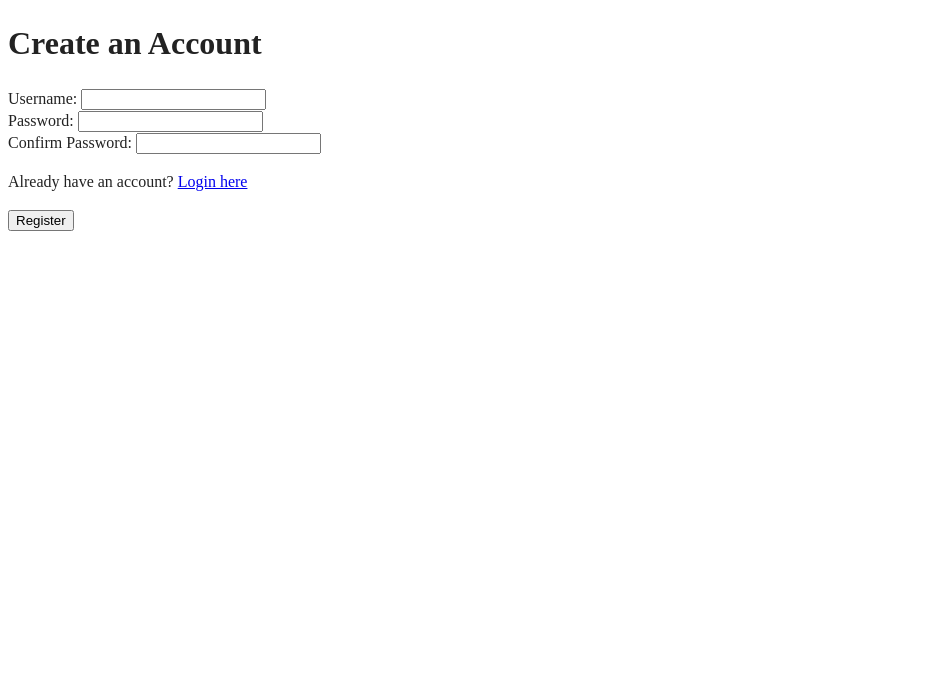
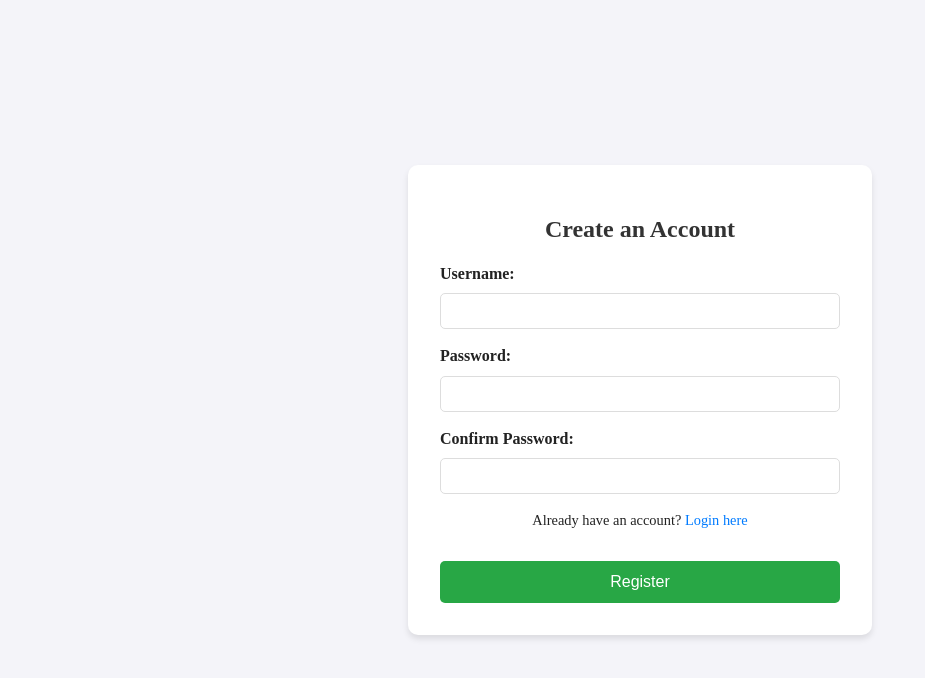
Before and after one commit to CyberSakura/CodeMentor_html, a website built with webpack: page html/register.html in a window 1280 px wide. Shown: the whole page, without its empty margins (0-925 px from the left). Built offline with nearby package versions, Linux system fonts and the light colour scheme.

Commit message:
Style changes for login and register page

```diff
--- a/css/style.css
+++ b/css/style.css
@@ -54,11 +54,167 @@ nav a:hover {
   text-decoration: underline; /* Optional: Add underline on hover */
 }
 
+/* Login pages style */
+.login-page {
+  margin: 0;
+  padding: 0;
+  height: 100vh;
+  display: flex;
+  justify-content: center;
+  align-items: center;
+  background-color: #f4f4f9; /* Soft background color */
+}
+
+.login-container {
+  background: #fff; /* White background for the login box */
+  padding: 2rem; /* Padding around the content */
+  border-radius: 10px; /* Rounded corners */
+  box-shadow: 0 4px 6px rgba(0, 0, 0, 0.1); /* Subtle shadow for depth */
+  text-align: center; /* Center-align the text */
+  width: 100%;
+  max-width: 400px; /* Limit the maximum width */
+}
+
+.login-container h1 {
+  margin-bottom: 1rem; /* Space below the title */
+  font-size: 1.5rem; /* Adjust font size */
+  color: #333; /* Dark text color */
+}
+
+.form-group {
+  margin-bottom: 1rem; /* Space between fields */
+  text-align: left; /* Align labels and inputs */
+}
+
+label {
+  display: block;
+  margin-bottom: 0.5rem;
+  font-weight: bold;
+}
+
+input[type="text"],
+input[type="password"] {
+  width: 100%;
+  padding: 0.5rem;
+  margin: 0;
+  border: 1px solid #ddd; /* Border styling */
+  border-radius: 5px;
+  font-size: 1rem;
+  box-sizing: border-box;
+}
+
+button[type="submit"] {
+  background-color: #218838; /* Primary button color */
+  color: white;
+  padding: 0.75rem;
+  border: none;
+  border-radius: 5px;
+  font-size: 1rem;
+  cursor: pointer;
+  width: 100%; /* Full-width button */
+  margin-top: 1rem;
+}
+
+button[type="submit"]:hover {
+  background-color: #218838; /* Darker shade on hover */
+}
+
+p {
+  font-size: 0.9rem;
+  margin-top: 1rem;
+}
+
+a {
+  color: #007bff; /* Link color */
+  text-decoration: none;
+}
+
+a:hover {
+  text-decoration: underline;
+}
+
+/* Register page styles */
+.register-page {
+  margin: 0;
+  padding: 0;
+  height: 100vh;
+  display: flex;
+  justify-content: center;
+  align-items: center;
+  background-color: #f4f4f9; /* Soft background color */
+}
+
+.register-container {
+  background: #fff; /* White background for the register box */
+  padding: 2rem; /* Padding around the content */
+  border-radius: 10px; /* Rounded corners */
+  box-shadow: 0 4px 6px rgba(0, 0, 0, 0.1); /* Subtle shadow for depth */
+  text-align: center; /* Center-align the text */
+  width: 100%;
+  max-width: 400px; /* Limit the maximum width */
+}
+
+.register-container h1 {
+  margin-bottom: 1rem; /* Space below the title */
+  font-size: 1.5rem; /* Adjust font size */
+  color: #333; /* Dark text color */
+}
+
+.form-group {
+  margin-bottom: 1rem; /* Space between fields */
+  text-align: left; /* Align labels and inputs */
+}
+
+label {
+  display: block;
+  margin-bottom: 0.5rem;
+  font-weight: bold;
+}
+
+input[type="text"],
+input[type="password"] {
+  width: 100%;
+  padding: 0.5rem;
+  margin: 0;
+  border: 1px solid #ddd; /* Border styling */
+  border-radius: 5px;
+  font-size: 1rem;
+  box-sizing: border-box;
+}
+
+button[type="submit"] {
+  background-color: #28a745; /* Primary button color for register */
+  color: white;
+  padding: 0.75rem;
+  border: none;
+  border-radius: 5px;
+  font-size: 1rem;
+  cursor: pointer;
+  width: 100%; /* Full-width button */
+  margin-top: 1rem;
+}
+
+button[type="submit"]:hover {
+  background-color: #218838; /* Darker shade on hover */
+}
+
+p {
+  font-size: 0.9rem;
+  margin-top: 1rem;
+}
+
+a {
+  color: #007bff; /* Link color */
+  text-decoration: none;
+}
+
+a:hover {
+  text-decoration: underline;
+}
 
 /*
  * Style specific for chat.html
  */
-/* Chat Container */
 /* Chat Container */
 #chat-container {
   display: flex;
--- a/html/register.html
+++ b/html/register.html
@@ -6,7 +6,7 @@
   <title>Register - CodeMentor</title>
   <link rel="stylesheet" href="../css/style.css">
 </head>
-<body>
+<body class="register-page">
   <div class="register-container">
     <h1>Create an Account</h1>
     <form id="registerForm" action="/register" method="POST">
@@ -22,7 +22,7 @@
         <label for="confirmPassword">Confirm Password:</label>
         <input type="password" id="confirmPassword" name="confirmPassword" required>
       </div>
-    <p>Already have an account? <a href="index.html">Login here</a></p>
+      <p>Already have an account? <a href="login.html">Login here</a></p>
       <button type="submit">Register</button>
     </form>
   </div>
--- a/js/chat.js
+++ b/js/chat.js
@@ -276,7 +276,7 @@ document.addEventListener('DOMContentLoaded', async () => {
 
         if (response.ok) {
           alert('Logged out successfully!');
-          window.location.href = '../html/index.html'; // Redirect to login page
+          window.location.href = '../html/login.html'; // Redirect to login page
         } else {
           alert('Failed to log out. Please try again.');
         }
--- a/js/main.js
+++ b/js/main.js
@@ -16,7 +16,7 @@ document.addEventListener('DOMContentLoaded', async () => {
     } else {
       console.error('Failed to fetch user info');
       alert('You must be logged in to access this page.');
-      window.location.href = '../html/index.html';
+      window.location.href = '../html/login.html';
     }
   } catch (error) {
     console.error('Error fetching user info:', error);
@@ -30,7 +30,7 @@ document.addEventListener('DOMContentLoaded', async () => {
 
         if (response.ok) {
           alert('Logged Out Successfully!');
-          window.location.href = 'html/index.html';
+          window.location.href = '../html/login.html';
         }else{
           alert('Failed to log out. Please try again.');
         }
--- a/webpack.config.prod.js
+++ b/webpack.config.prod.js
@@ -7,7 +7,7 @@ module.exports = merge(common, {
   mode: 'production',
   plugins: [
     new HtmlWebpackPlugin({
-      template: './index.html',
+      template: './login.html',
     }),
     new CopyPlugin({
       patterns: [
```
Also changed, not shown: html/index.html (deleted, +0 -27 lines), html/login.html (added, +27 -0 lines), server.js (+2 -8 lines), 1 other file. Lines whose indentation alone changed are shown as unchanged.
